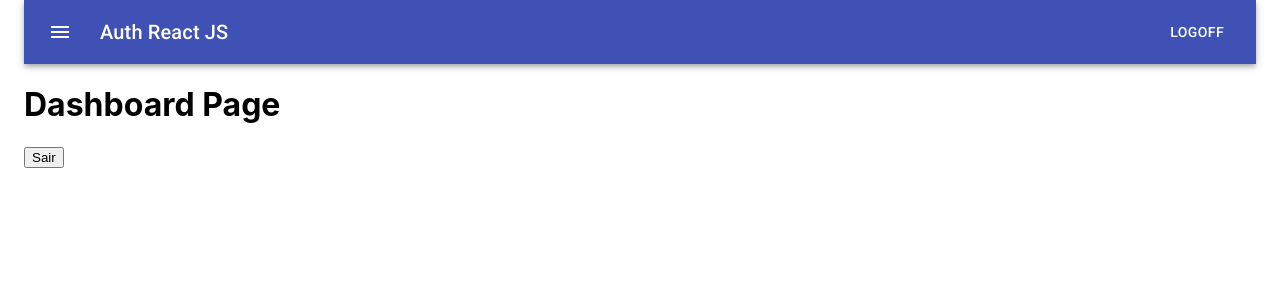
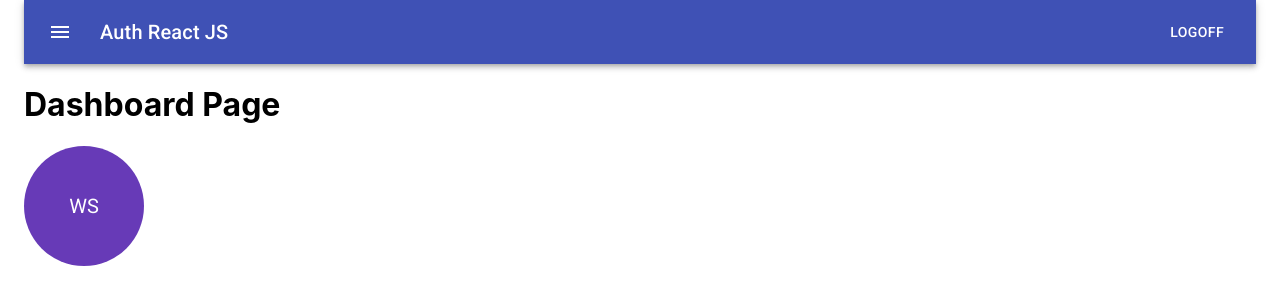
Before and after one commit to willsantos/reactjs-auth, a React (Create React App) app: page / in a window 1280 px wide. Both pictures are taken after a click on the button "LOGIN". Shown: the top 304 px of the page. Built offline with nearby package versions, Linux system fonts and the light colour scheme.

Commit message:
Finish Dashboard Layout

```diff
--- a/src/pages/Dashboard/index.jsx
+++ b/src/pages/Dashboard/index.jsx
@@ -1,20 +1,32 @@
-import React, { useContext } from 'react';
-import { } from '@material-ui/core';
-import { authContext } from '../../contexts/auth';
+import React from 'react';
+import { Avatar, makeStyles } from '@material-ui/core';
+import { deepPurple } from '@material-ui/core/colors';
+
+const useStyles = makeStyles((theme) => ({
+  root: {
+    flexGrow: 1,
+  },
+  menuButton: {
+    marginRight: theme.spacing(2),
+  },
+  title: {
+    flexGrow: 1,
+  },
+  purple: {
+    color: theme.palette.getContrastText(deepPurple[500]),
+    backgroundColor: deepPurple[500],
+    width: 120,
+    height: 120,
+  },
+}));
 
 const Dashboard = () => {
-  const { signOut } = useContext(authContext);
-
-  function handleLogout() {
-    signOut();
-  }
+  const classes = useStyles();
 
   return (
     <>
       <h1>Dashboard Page</h1>
-      <button type="button" onClick={handleLogout}>
-        Sair
-      </button>
+      <Avatar className={classes.purple}>WS</Avatar>
     </>
 
   );
```
